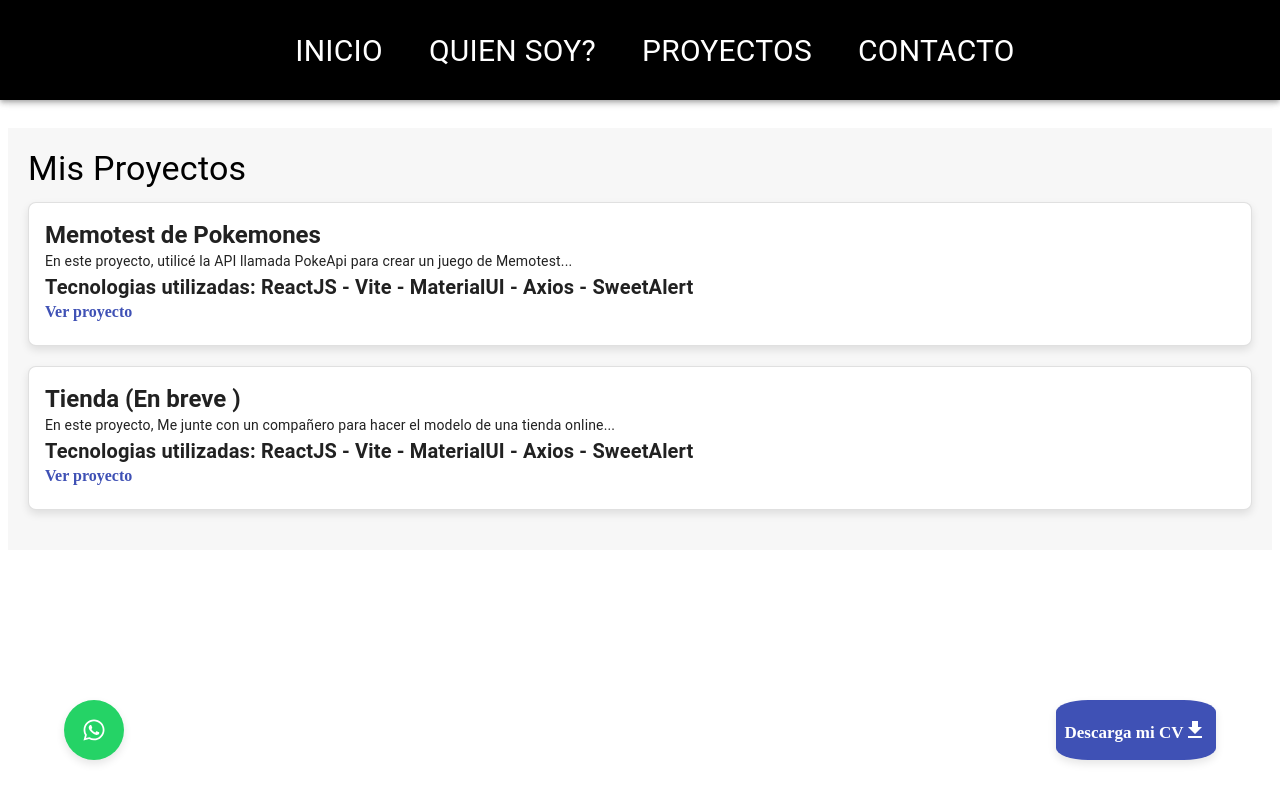
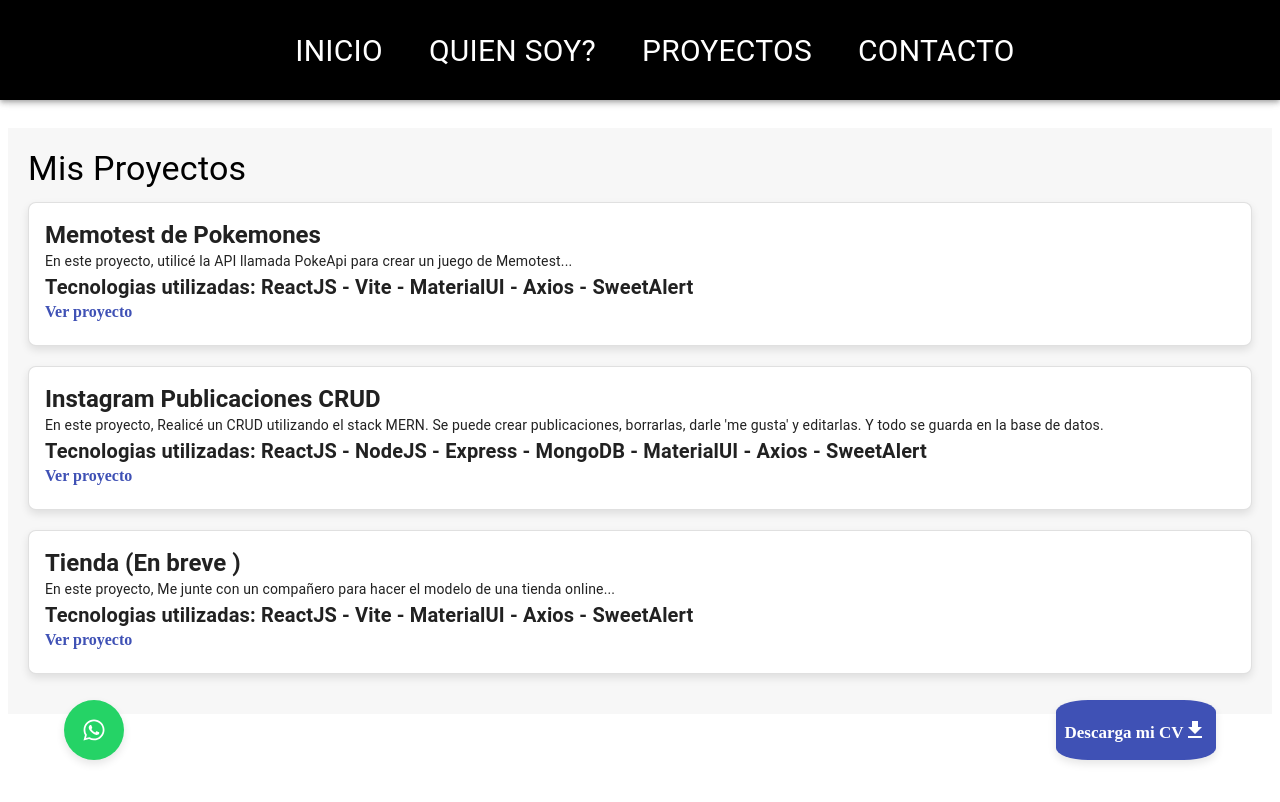
Before and after one commit to FedeCortes/Portafolio, a React (Vite) app: page /Proyectos in a window 1280 px wide. Shown: the top 802 px of the page. Built offline with nearby package versions, Linux system fonts and the light colour scheme.

Commit message:
Agrego proyecto de instagram

```diff
--- a/src/assets/pages/Proyectos.jsx
+++ b/src/assets/pages/Proyectos.jsx
@@ -61,11 +61,21 @@ const Proyectos = () => {
       />
 
       <ProjectCard
+        title="Instagram Publicaciones CRUD "
+        description="En este proyecto, Realicé un CRUD utilizando el stack MERN. Se puede crear publicaciones, borrarlas, darle 'me gusta' y editarlas. Y todo se guarda en la base de datos."
+        technologies="ReactJS - NodeJS - Express - MongoDB - MaterialUI - Axios - SweetAlert"
+        link="https://instagram-challenge.netlify.app/"
+
+      />
+
+      <ProjectCard
         title="Tienda (En breve )"
         description="En este proyecto, Me junte con un compañero para hacer el modelo de una tienda online..."
         technologies="ReactJS - Vite - MaterialUI - Axios - SweetAlert"
 
       />
+
+
     </div>
   );
 };
```
